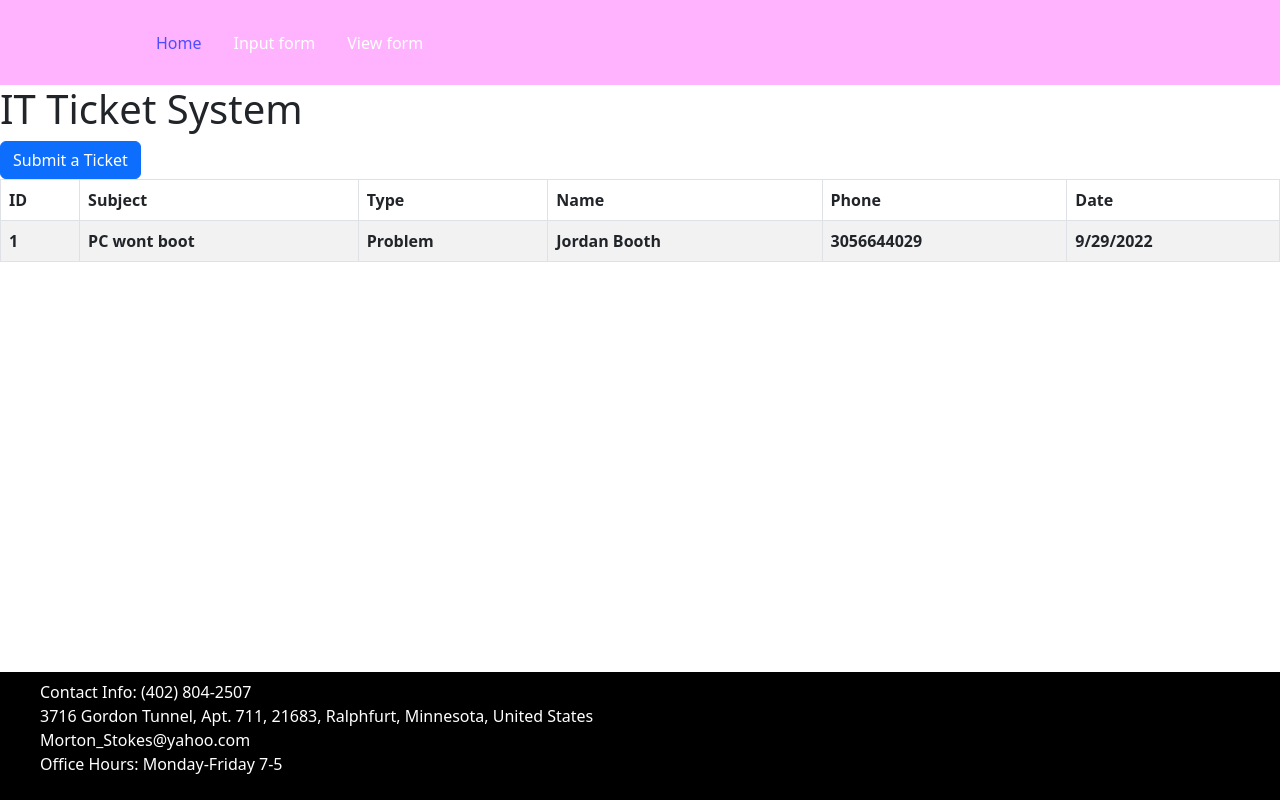
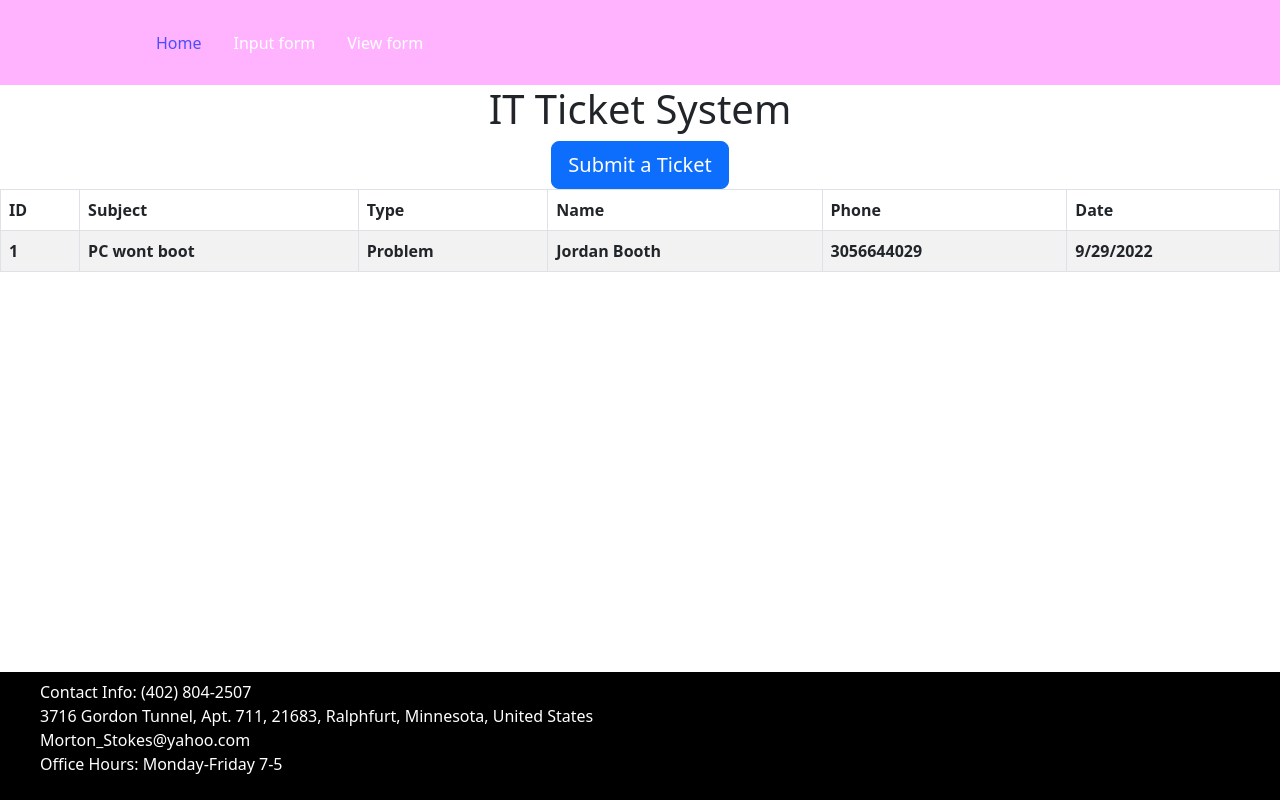
Before and after one commit to joboot/hci-program-2, a React (Create React App) app in the folder hci-program-2/: page /home in a window 1280 px wide. Built offline with nearby package versions, Linux system fonts and the light colour scheme.

Commit message:
Changes made to home button and css

```diff
--- a/hci-program-2/src/index.css
+++ b/hci-program-2/src/index.css
@@ -46,3 +46,13 @@ a:hover {
     background: orange;
     text-decoration: underline;
 }
+
+#form_item {
+    padding-top: 25px;
+    padding-left: 100px;
+    padding-bottom: 25px;
+}
+
+h1 {
+    text-align: center;
+}
--- a/hci-program-2/src/pages/home.js
+++ b/hci-program-2/src/pages/home.js
@@ -15,7 +15,11 @@ const Home = () => {
 		<h1>
 			IT Ticket System
 		</h1>
-			<Button type='button' color="primary" onClick={routeChange}>Submit a Ticket</Button>
+
+		<div class="d-flex justify-content-center">
+			<button type="button" class="btn btn-primary btn-lg btn-block" onClick={routeChange}>Submit a Ticket</button>
+		</div>
+
 			<Table striped bordered hover>
 				<thead>
 					<tr>
```
